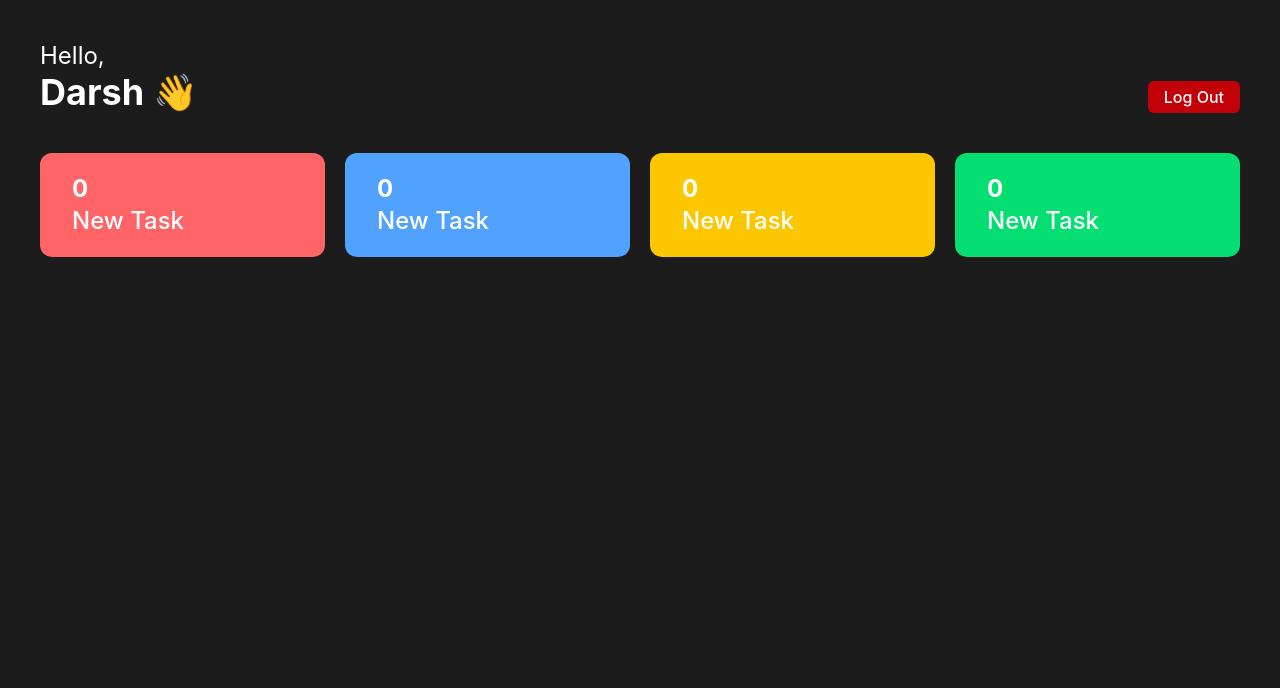
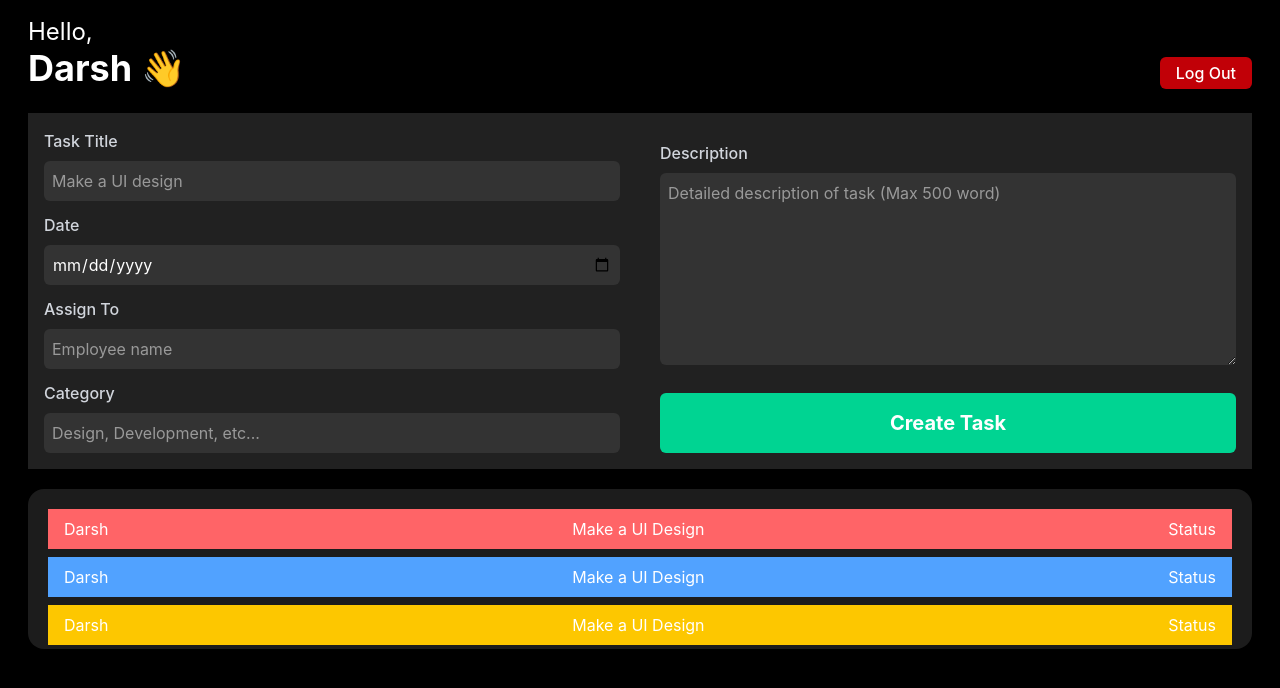
Before and after one commit to Darsh9906/WorkHive, a React (Vite) app: page / in a window 1280 px wide. Shown: the top 688 px of the page. Built offline with nearby package versions, Linux system fonts and the light colour scheme.

Commit message:
Add Create task form and dashboard layout

```diff
--- a/package.json
+++ b/package.json
@@ -11,6 +11,7 @@
   },
   "dependencies": {
     "@tailwindcss/vite": "^4.3.1",
+    "lucide-react": "^1.3.0",
     "react": "^19.2.6",
     "react-dom": "^19.2.6",
     "tailwindcss": "^4.3.1"
--- a/src/App.jsx
+++ b/src/App.jsx
@@ -1,12 +1,14 @@
 import React from 'react'
 import Login from './components/Auth/Login'
 import EmployeeDashboard from './components/Dashboard/EmployeeDashboard'
+import AdminDashboard from './components/Dashboard/AdminDashboard'
 
 const App = () => {
   return (
     <div>
         {/* <Login /> */}
-        <EmployeeDashboard />
+        {/* <EmployeeDashboard /> */}
+        <AdminDashboard />
     </div>
   )
 }
--- a/src/components/Dashboard/AdminDashboard.jsx
+++ b/src/components/Dashboard/AdminDashboard.jsx
@@ -0,0 +1,18 @@
+import React from 'react'
+import Header from '../EmployeeDashboard/Header'
+import CreateTask from '../EmployeeDashboard/CreateTask'
+import AllTasks from '../EmployeeDashboard/AllTasks'
+
+const AdminDashboard = () => {
+    return (
+        <div className='px-7 py-4 min-h-screen w-full'>
+            <Header />
+
+            <CreateTask />
+
+            <AllTasks />
+        </div>
+    )
+}
+
+export default AdminDashboard
--- a/src/components/Dashboard/EmployeeDashboard.jsx
+++ b/src/components/Dashboard/EmployeeDashboard.jsx
@@ -1,12 +1,14 @@
 import React from 'react'
 import Header from '../EmployeeDashboard/Header'
 import TaskListNumber from '../EmployeeDashboard/TaskListNumber'
+import TaskList from '../Tasks/TaskList'
 
 const EmployeeDashboard = () => {
   return (
     <div className='p-10 bg-[#1c1c1c] h-screen'>
         <Header />
         <TaskListNumber />
+        <TaskList />
     </div>
   )
 }
--- /dev/null
+++ b/src/components/EmployeeDashboard/AllTasks.jsx
@@ -0,0 +1,35 @@
+import React from 'react'
+
+const AllTasks = () => {
+  return (
+    <div className=' w-full mt-5 rounded-2xl p-5 bg-[#1c1c1c] scrollbar-none overflow-auto h-40'>
+        <div className='bg-red-400 mb-2 px-4 py-2 flex justify-between items-center'>
+            <h2>Darsh</h2>
+            <h3>Make a UI Design</h3>
+            <h5>Status</h5>
+        </div>
+        <div className='bg-blue-400 mb-2 px-4 py-2 flex justify-between items-center'>
+            <h2>Darsh</h2>
+            <h3>Make a UI Design</h3>
+            <h5>Status</h5>
+        </div>
+        <div className='bg-yellow-400 mb-2 px-4 py-2 flex justify-between items-center'>
+            <h2>Darsh</h2>
+            <h3>Make a UI Design</h3>
+            <h5>Status</h5>
+        </div>
+        <div className='bg-green-400 mb-2 px-4 py-2 flex justify-between items-center'>
+            <h2>Darsh</h2>
+            <h3>Make a UI Design</h3>
+            <h5>Status</h5>
+        </div>
+         <div className='bg-purple-400 mb-2 px-4 py-2 flex justify-between items-center'>
+            <h2>Darsh</h2>
+            <h3>Make a UI Design</h3>
+            <h5>Status</h5>
+        </div>
+    </div>
+  )
+}
+
+export default AllTasks
--- /dev/null
+++ b/src/components/EmployeeDashboard/CreateTask.jsx
@@ -0,0 +1,49 @@
+import React from 'react'
+import { PlusCircle  } from 'lucide-react'
+
+
+const CreateTask = () => {
+  return (
+      <div >
+                <form className='flex justify-between mt-6 bg-[#212121] p-4 gap-10'>
+
+                        <div className='w-1/2'>
+                            <div >
+                                <h3 className='font-medium text-gray-300'>Task Title</h3>
+                                <input className='bg-[#333] p-2 w-full mt-2 rounded-md outline-none' type="text" placeholder='Make a UI design' />
+                            </div>
+
+                            <div className='mt-3'>
+                                <h3 className='font-medium text-gray-300'>Date</h3>
+                                <input className='bg-[#333] p-2 w-full mt-2 rounded-md outline-none' type="date" />
+                            </div>
+
+                            <div className='mt-3'>
+                                <h3 className='font-medium text-gray-300'>Assign To</h3>
+                                <input className='bg-[#333] p-2 w-full mt-2 rounded-md outline-none' type="text" placeholder='Employee name'/>
+                            </div>
+
+                            <div className='mt-3'>
+                                <h3 className='font-medium text-gray-300'>Category</h3>
+                                <input className='bg-[#333] p-2 w-full mt-2 rounded-md outline-none' type="text" placeholder='Design, Development, etc...' />
+                            </div>
+                        </div>
+
+                    <div className='w-1/2 flex flex-col justify-between'>
+                        <div className='mt-3 '>
+                            <h3 className='font-medium text-gray-300'>Description</h3>
+                            <textarea className='bg-[#333] px-2 w-full h-48 py-2 mt-2 rounded-md outline-none' placeholder='Detailed description of task (Max 500 word)' />
+                        </div>
+
+                        <div className='flex justify-center mt-5 '>
+                            <button className='bg-emerald-400 flex-1 w-full py-4 text-xl font-bold rounded-md cursor-pointer '>
+                                Create Task
+                            </button>
+                        </div>
+                    </div>
+                </form>
+            </div>
+  )
+}
+
+export default CreateTask
--- /dev/null
+++ b/src/components/Tasks/TaskList.jsx
@@ -0,0 +1,71 @@
+import React from 'react'
+
+const TaskList = () => {
+  return (
+    <div className='h-[55%] flex-nowrap flex justify-start gap-4 items-center w-full mt-10 p-5 overflow-x-auto scrollbar-none'>
+
+       <div className='bg-red-400 h-full w-[300px] rounded-2xl shrink-0 p-4 '>
+
+            <div className='flex justify-between items-center'>
+                <h3 className='bg-red-700 px-2 rounded-md font-medium'>High</h3>
+                <h4 className='font-bold text-[14px]'>20 Feb 2024</h4>
+            </div>
+           <h2 className='mt-5 text-4xl whitespace-nowrap'>Ek aur Task</h2>
+           <p className='mt-5 '>
+            Lorem, ipsum dolor sit amet consectetur adipisicing elit. Officia, eius.
+            </p>
+       </div>
+
+       <div className='bg-green-400 h-full w-[300px] rounded-2xl shrink-0 p-4 '>
+
+            <div className='flex justify-between items-center'>
+                <h3 className='bg-red-700 px-2 rounded-md font-medium'>High</h3>
+                <h4 className='font-bold text-[14px]'>20 Feb 2024</h4>
+            </div>
+           <h2 className='mt-5 text-4xl whitespace-nowrap'>Ek aur Task</h2>
+           <p className='mt-5 '>
+            Lorem, ipsum dolor sit amet consectetur adipisicing elit. Officia, eius.
+            </p>
+       </div>
+
+       <div className='bg-blue-400 h-full w-[300px] rounded-2xl shrink-0 p-4 '>
+
+            <div className='flex justify-between items-center'>
+                <h3 className='bg-red-700 px-2 rounded-md font-medium'>High</h3>
+                <h4 className='font-bold text-[14px]'>20 Feb 2024</h4>
+            </div>
+           <h2 className='mt-5 text-4xl whitespace-nowrap'>Ek aur Task</h2>
+           <p className='mt-5 '>
+            Lorem, ipsum dolor sit amet consectetur adipisicing elit. Officia, eius.
+            </p>
+       </div>
+
+       <div className='bg-yellow-400 h-full w-[300px] rounded-2xl shrink-0 p-4 '>
+
+            <div className='flex justify-between items-center'>
+                <h3 className='bg-red-700 px-2 rounded-md font-medium'>High</h3>
+                <h4 className='font-bold text-[14px]'>20 Feb 2024</h4>
+            </div>
+           <h2 className='mt-5 text-4xl whitespace-nowrap'>Ek aur Task</h2>
+           <p className='mt-5 '>
+            Lorem, ipsum dolor sit amet consectetur adipisicing elit. Officia, eius.
+            </p>
+       </div>
+
+      <div className='bg-red-400 h-full w-[300px] rounded-2xl shrink-0 p-4 '>
+
+            <div className='flex justify-between items-center'>
+                <h3 className='bg-red-700 px-2 rounded-md font-medium'>High</h3>
+                <h4 className='font-bold text-[14px]'>20 Feb 2024</h4>
+            </div>
+           <h2 className='mt-5 text-4xl whitespace-nowrap'>Ek aur Task</h2>
+           <p className='mt-5 '>
+            Lorem, ipsum dolor sit amet consectetur adipisicing elit. Officia, eius.
+            </p>
+       </div>
+
+    </div>
+  )
+}
+
+export default TaskList
```
Also changed, not shown: 1 other file (tests, documents, lock files or other folders).
